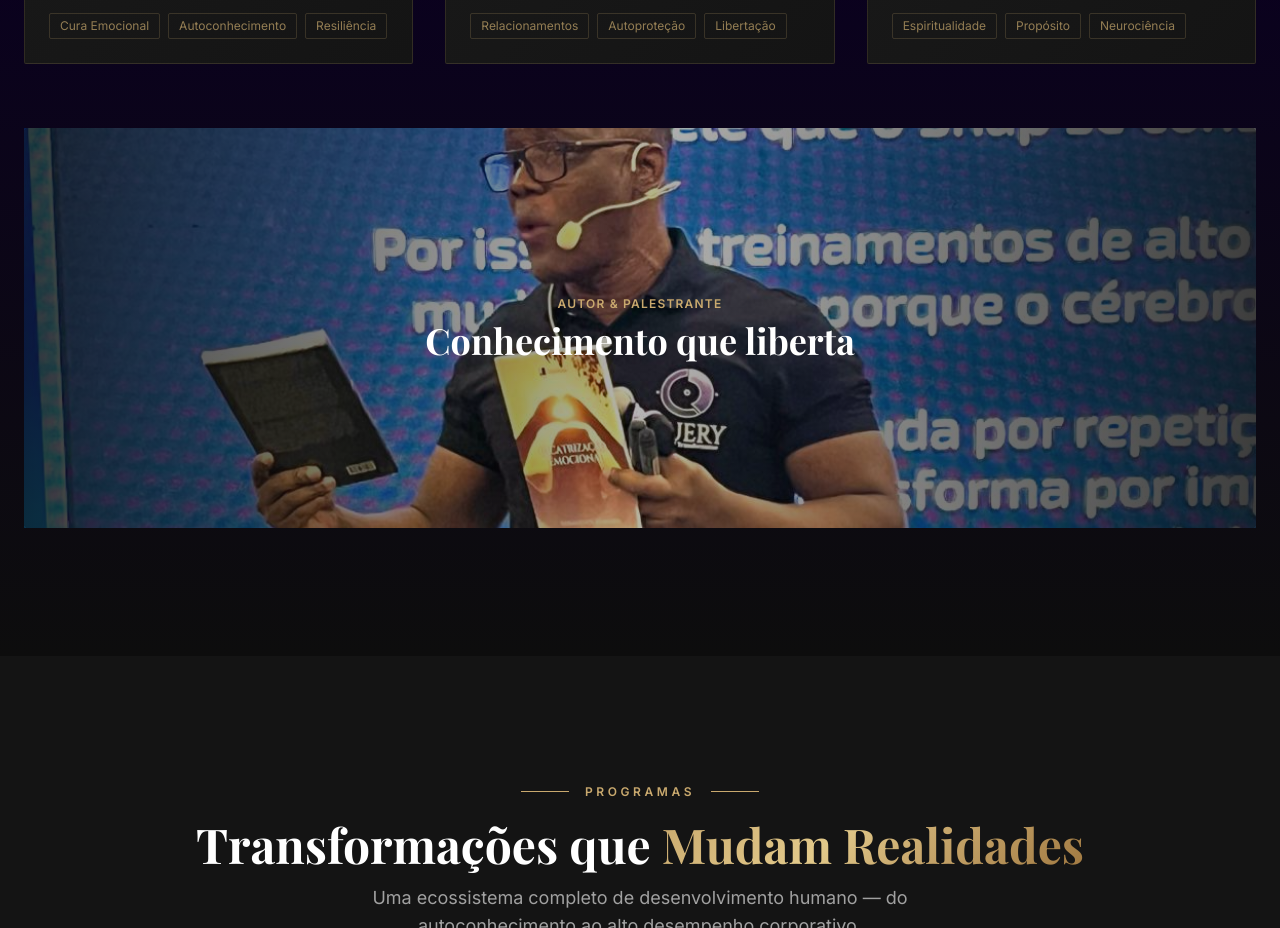
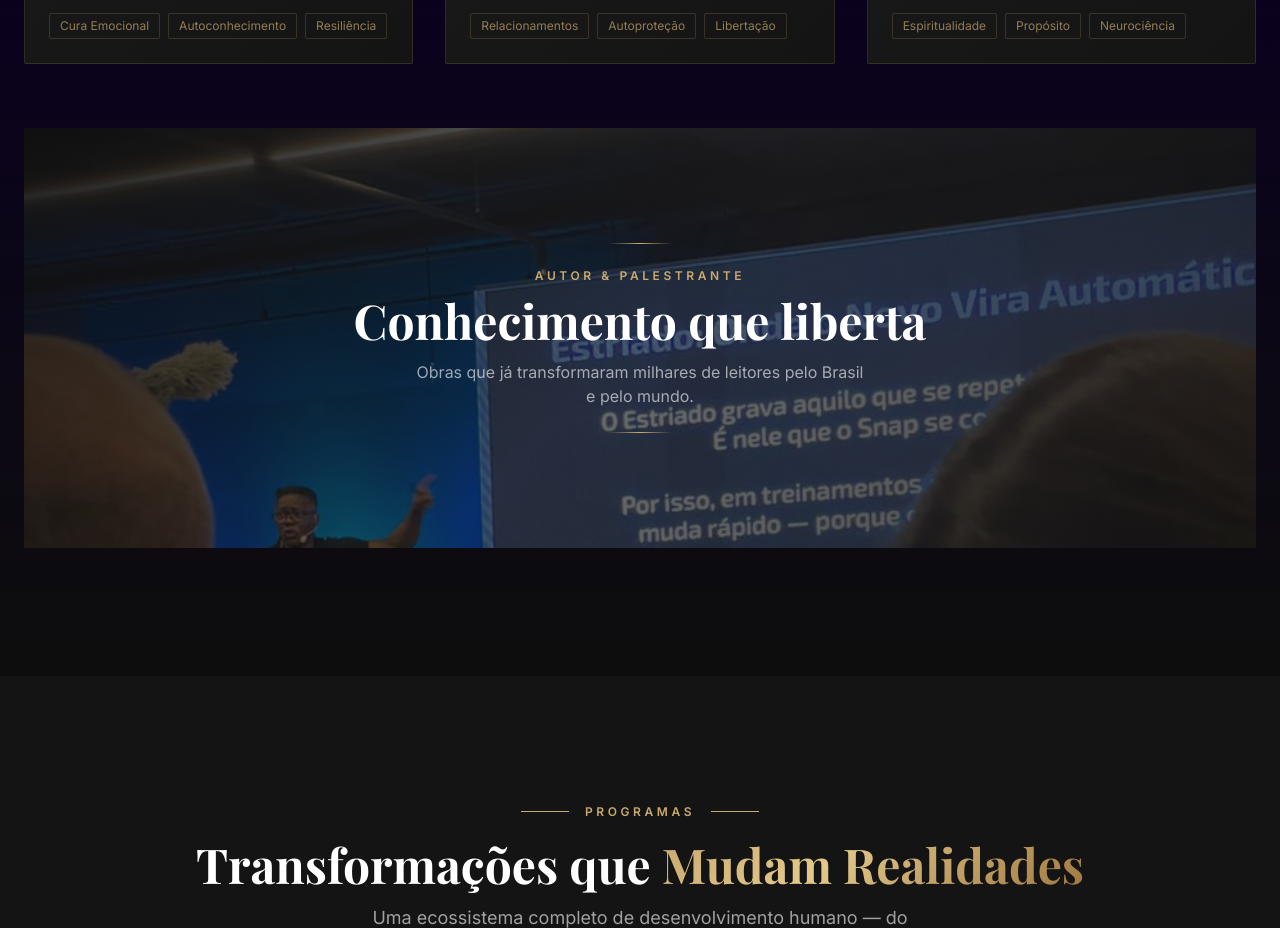
Before and after one commit to querycodigo2025/sebastian-almeida-site, a React (Vite) app: page / in a window 1280 px wide. Shown: the part 4100-5028 px from the top of the page. Built offline with nearby package versions, Linux system fonts and the light colour scheme; a web font is replaced by a local one.

Commit message:
fix: trocar stage-book por audience-stage no banner Books, overlay integrado ao tema escuro

```diff
--- a/src/components/Books.jsx
+++ b/src/components/Books.jsx
@@ -102,23 +102,32 @@ export default function Books() {
           ))}
         </div>
 
-        {/* Stage book photo */}
-        <div className="mt-16 relative rounded-sm overflow-hidden" style={{ height: '400px' }}>
+        {/* Banner Autor & Palestrante */}
+        <div className="mt-16 relative rounded-sm overflow-hidden" style={{ height: '420px' }}>
           <img
-            src="/images/stage-book.jpg"
-            alt="Sebastian apresentando no palco"
+            src="/images/audience-stage.jpg"
+            alt="Sebastian Almeida no palco"
             className="w-full h-full object-cover"
-            style={{ objectPosition: 'center 10%' }}
+            style={{ objectPosition: 'center 18%' }}
           />
+          {/* Overlay escuro que integra com o tema */}
           <div className="absolute inset-0"
-            style={{ background: 'linear-gradient(to right, rgba(13,13,13,0.8) 0%, rgba(13,13,13,0.3) 50%, rgba(13,13,13,0.8) 100%)' }} />
-          <div className="absolute inset-0 flex items-center justify-center text-center">
-            <div>
-              <p className="text-gold text-xs uppercase tracking-widest mb-2 font-semibold">Autor & Palestrante</p>
-              <p className="font-serif text-3xl md:text-4xl text-white font-bold">
-                Conhecimento que liberta
-              </p>
-            </div>
+            style={{ background: 'linear-gradient(135deg, rgba(13,13,13,0.92) 0%, rgba(13,13,13,0.6) 50%, rgba(13,13,13,0.75) 100%)' }} />
+          {/* Conteúdo centralizado */}
+          <div className="absolute inset-0 flex flex-col items-center justify-center text-center px-6">
+            <div className="h-px w-16 mb-6"
+              style={{ background: 'linear-gradient(90deg, transparent, #C9A96E, transparent)' }} />
+            <p className="text-gold text-xs uppercase tracking-[0.3em] font-semibold mb-3">
+              Autor &amp; Palestrante
+            </p>
+            <p className="font-serif text-4xl md:text-5xl text-white font-bold mb-4 leading-tight">
+              Conhecimento que liberta
+            </p>
+            <p className="text-white/60 max-w-md text-base">
+              Obras que já transformaram milhares de leitores pelo Brasil e pelo mundo.
+            </p>
+            <div className="h-px w-16 mt-6"
+              style={{ background: 'linear-gradient(90deg, transparent, #C9A96E, transparent)' }} />
           </div>
         </div>
       </div>
```
